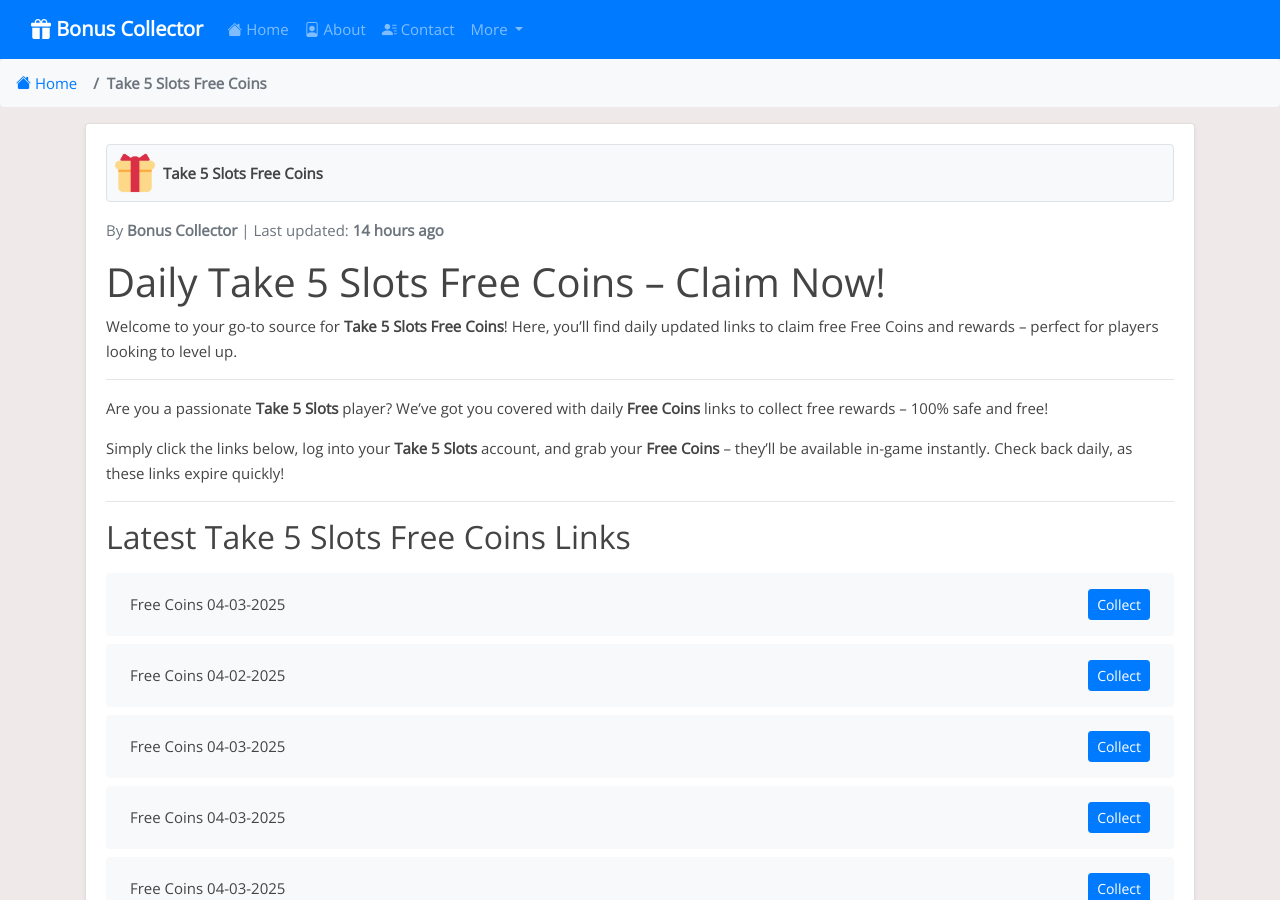
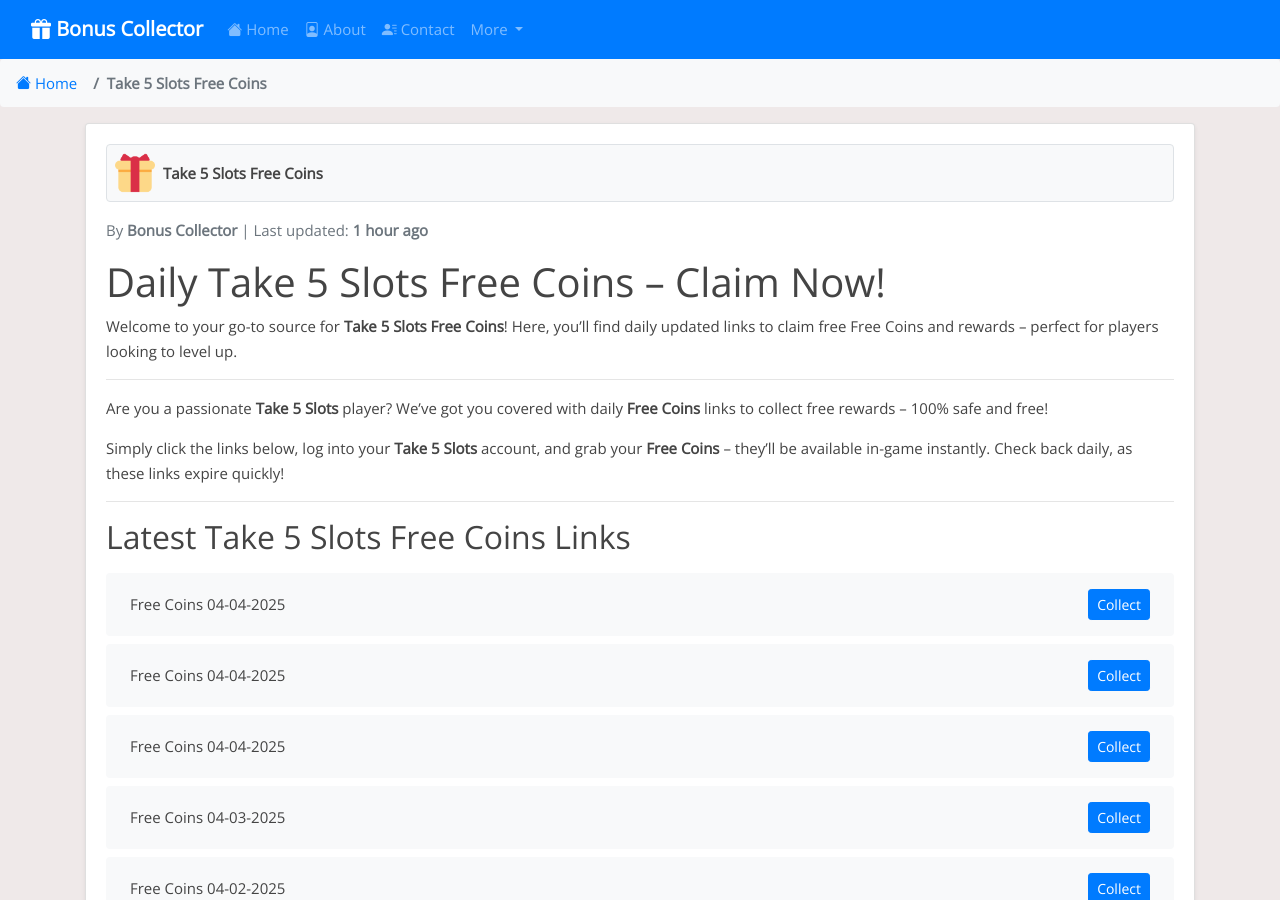
Before and after one commit to iamrohan99/bc-net, a Jekyll site: the page built from _posts/2024-11-29-take-5-slots.md, in a window 1280 px wide and 900 px high. Built offline with Jekyll 4.4.1, drawn with Linux system fonts in a browser that asks for light colours; some of the changed text lies outside the part shown.

Commit message:
Update take-5-slots reward links, content, and last modified date - 2025-04-04 03:04

```diff
--- a/_data/include_files.yml
+++ b/_data/include_files.yml
@@ -67,7 +67,7 @@ travel-town.html:
 spin-a-spell.html:
   last_modified: "2025-04-03T18:33:53Z"
 take-5-slots.html:
-  last_modified: "2025-04-03T14:24:59Z"
+  last_modified: "2025-04-04T03:04:37Z"
 coin-tales.html:
   last_modified: "2025-04-03T10:28:31Z"
 board-kings.html:
--- a/_includes/take-5-slots.html
+++ b/_includes/take-5-slots.html
@@ -1,4 +1,16 @@
 <ul class="list-group mt-3 mb-4">
+  <li class="list-group-item d-flex justify-content-between align-items-center">
+    <span>Free Coins 04-04-2025</span>
+    <a href="http://t5.w-ga.me/FcApr03siw7cv" class="btn btn-primary btn-sm">Collect</a>
+  </li>
+  <li class="list-group-item d-flex justify-content-between align-items-center">
+    <span>Free Coins 04-04-2025</span>
+    <a href="http://t5.w-ga.me/LWApr03ksn2pc" class="btn btn-primary btn-sm">Collect</a>
+  </li>
+  <li class="list-group-item d-flex justify-content-between align-items-center">
+    <span>Free Coins 04-04-2025</span>
+    <a href="http://t5.w-ga.me/FcApr03ksm3zc" class="btn btn-primary btn-sm">Collect</a>
+  </li>
   <li class="list-group-item d-flex justify-content-between align-items-center">
     <span>Free Coins 04-03-2025</span>
     <a href="http://t5.w-ga.me/GeApr02dxv9322" class="btn btn-primary btn-sm">Collect</a>
@@ -387,16 +399,4 @@
     <span>Free Coins 03-14-2025</span>
     <a href="http://t5.w-ga.me/FcMar13tklbn" class="btn btn-primary btn-sm">Collect</a>
   </li>
-  <li class="list-group-item d-flex justify-content-between align-items-center">
-    <span>Free Coins 03-14-2025</span>
-    <a href="http://t5.w-ga.me/FcMar13bl7sa" class="btn btn-primary btn-sm">Collect</a>
-  </li>
-  <li class="list-group-item d-flex justify-content-between align-items-center">
-    <span>Free Coins 03-14-2025</span>
-    <a href="http://t5.w-ga.me/FcMar13ruylw" class="btn btn-primary btn-sm">Collect</a>
-  </li>
-  <li class="list-group-item d-flex justify-content-between align-items-center">
-    <span>Free Coins 03-14-2025</span>
-    <a href="http://t5.w-ga.me/LWMar13alx09y" class="btn btn-primary btn-sm">Collect</a>
-  </li>
 </ul>
```
Also changed, not shown: links-json/take-5-slots.json (+12 -12 lines).
